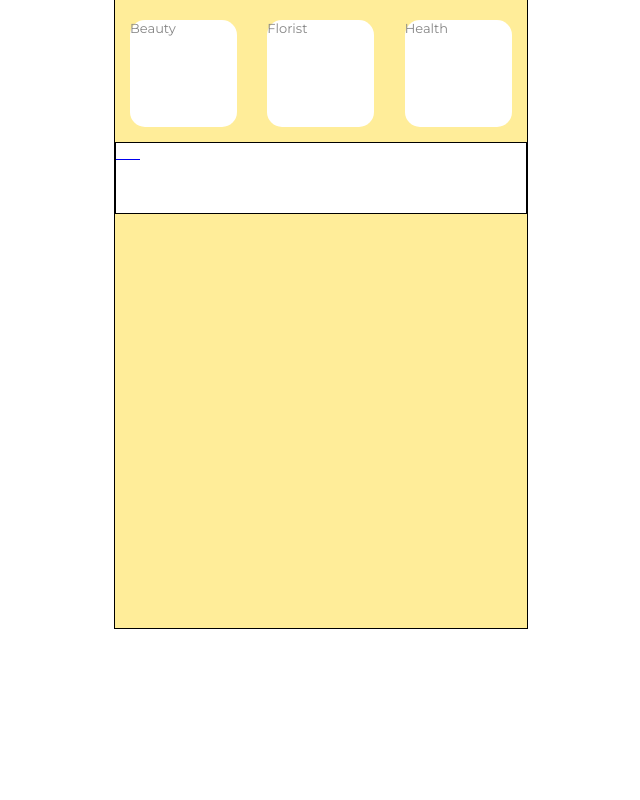
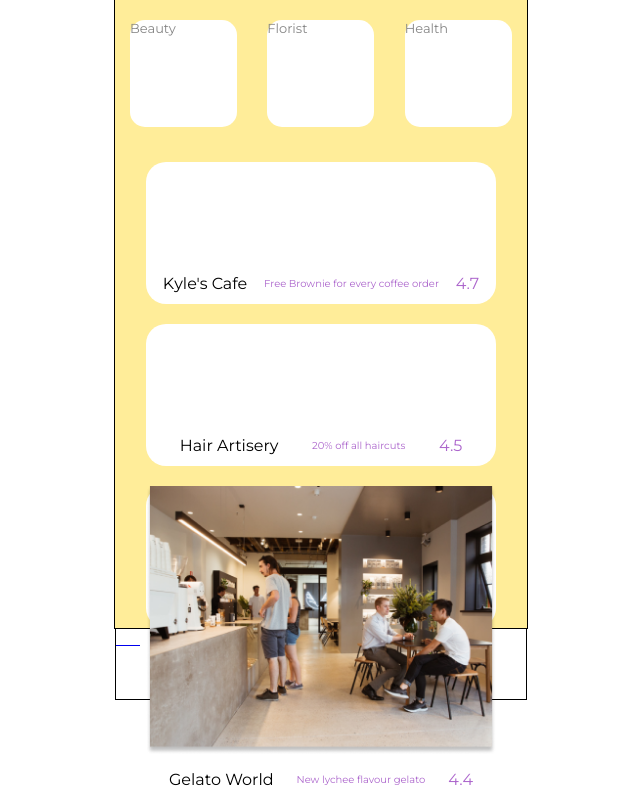
Before and after one commit to jbendall8/Your-Local, a plain HTML site: page index.html in a window 1280 px wide. Shown: the part 363-1163 px from the top of the page, without its empty margins (319-959 px from the left). Before the commit the page ends 992 px from the top, so only its background shows below. Drawn offline with Linux system fonts and the light colour scheme.

Commit message:
re-format

```diff
--- a/index.html
+++ b/index.html
@@ -43,6 +43,33 @@
         <p>Health</p>
       </div>
     </section>
+    <section class="business flex-col">
+      <div class="business-card">
+        <div class="image"></div>
+        <div class="business-name flex">
+          <p class="name">Kyle's Cafe</p>
+          <p class="offer">Free Brownie for every coffee order</p>
+          <p class="rating">4.7</p>
+        </div>
+      </div>
+      <div class="business-card">
+        <div class="image"></div>
+        <div class="business-name flex">
+          <p class="name">Hair Artisery</p>
+          <p class="offer">20% off all haircuts</p>
+          <p class="rating">4.5</p>
+        </div>
+      </div>
+      <div class="business-card">
+        <img src="./assets/cafe.png" alt="cafe" style="width: 100%;">
+        <div class="business-name flex">
+          <p class="name">Gelato World</p>
+          <p class="offer">New lychee flavour gelato</p>
+          <p class="rating">4.4</p>
+        </div>
+      </div>
+
+    </section>
     <div class="bottom-nav ln">
       <ul>
         <li><a href="#"><i class="fa-solid fa-house"></i></a></li>
--- a/style.css
+++ b/style.css
@@ -81,3 +81,45 @@ ul {
   font-size: 13px;
   color: #858585;
 }
+
+.flex-col {
+  display: flex;
+  flex-direction: column;
+  justify-content: center;
+  align-items: center;
+}
+
+.business-card {
+  height: 142px;
+  width: 350px;
+  background-color: #fff;
+  border-radius: 20px;
+  margin-top: 20px;
+  overflow: none;
+}
+
+.image {
+  height: 101px;
+}
+
+.business-name {
+  height: 41px;
+  display: flex;
+  justify-content: space-evenly;
+  align-items: center;
+}
+
+.name {
+  font-size: 16px;
+  font-weight: ;
+}
+
+.offer {
+  font-size: 10px;
+  color: #ac66cc;
+}
+
+.rating {
+  font-size: 16px;
+  color: #ac66cc;
+}
```
Also changed, not shown: assets/Mask Group-1.png (added), assets/Mask Group-2.png (added), assets/Mask Group-3.png (added), assets/Mask Group-4.png (added), assets/Mask Group.png (added), assets/cafe-1.jpeg (added), assets/cafe.png (added), assets/gelato-6.png (added), assets/hair.png (added), 1 other file.
